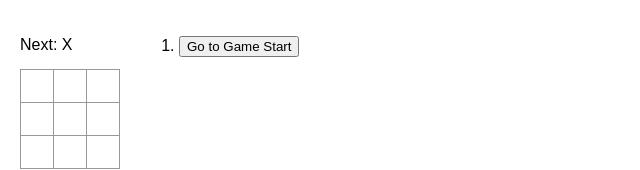
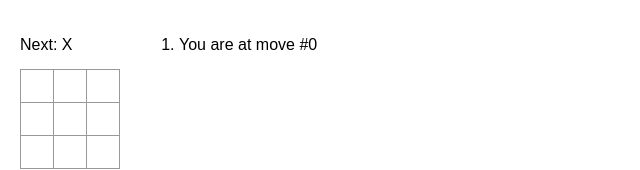
Before and after one commit to edgarflorez/react-tic-tac-toe, a React (Create React App) app: page / in a window 1280 px wide. Shown: the top 170 px of the page, without its empty margins (0-640 px from the left). Built offline with nearby package versions, Linux system fonts and the light colour scheme.

Commit message:
Tic tac toe react
- For the current move only, show “You are at move #…” instead of a button.

```diff
--- a/src/App.js
+++ b/src/App.js
@@ -66,18 +66,22 @@ export default function Game() {
   }
 
   const moves = history.map((squares, move) => {
-    let description;
-    if (move > 0) {
-      description = `Go to move #${move}`;
+    let moveTemplate;
+    if (move === currentMove) {
+      moveTemplate = `You are at move #${move}`;
     } else {
-      description = "Go to Game Start";
+      let buttonDescription;
+      if (move > 0) {
+        buttonDescription = `Go to move #${move}`;
+      } else {
+        buttonDescription = "Go to Game Start";
+      }
+      moveTemplate = (
+        <button onClick={() => jumpTo(move)}>{buttonDescription}</button>
+      );
     }
 
-    return (
-      <li key={move}>
-        <button onClick={() => jumpTo(move)}>{description}</button>
-      </li>
-    );
+    return <li key={move}>{moveTemplate}</li>;
   });
 
   return (
```
